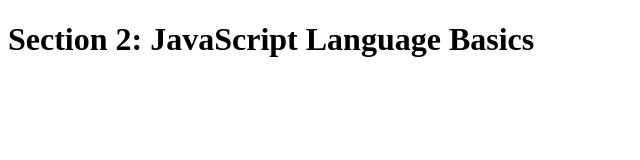
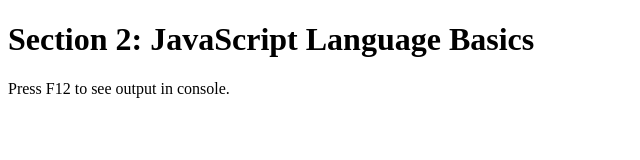
Before and after one commit to ZZE0001/JavaScriptCompleteCourse-, a plain HTML site: page 2-JS-basics/starter/index.html in a window 1280 px wide. Shown: the whole page, without its empty margins (0-640 px from the left). Drawn offline with Linux system fonts and the light colour scheme.

Commit message:
coding challenge 1 - added instructions in index page

```diff
--- a/2-JS-basics/starter/index.html
+++ b/2-JS-basics/starter/index.html
@@ -13,6 +13,7 @@
     <!-- start body-->
     <body>
         <h1>Section 2: JavaScript Language Basics</h1>
+        <p> Press F12 to see output in console. </p>
     </body>
 
 </html>
```
